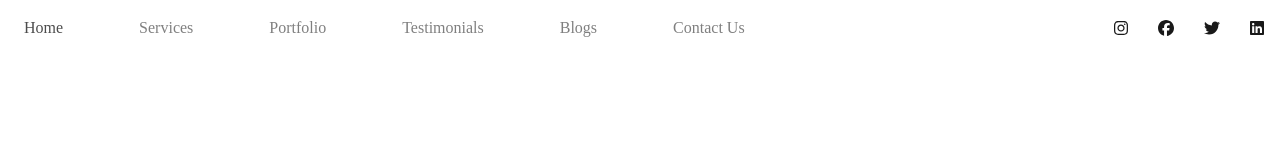
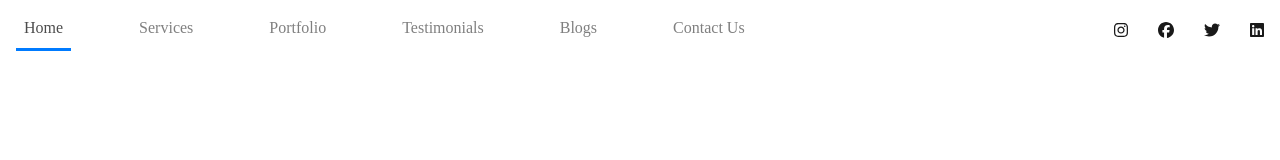
Before and after one commit to vaishnavi185/portfolio, a React (Create React App) app: page / in a window 1280 px wide. In both pictures the pointer is over the link "Home". Shown: the top 160 px of the page. Built offline with nearby package versions, Linux system fonts and the light colour scheme; a web font is replaced by a local one.

Commit message:
lined hover

```diff
--- a/src/components/nav.css
+++ b/src/components/nav.css
@@ -3,6 +3,9 @@
 }
 .nav-link {
     margin-right: 60px;
+}
+.nav-link:hover {
+    border-bottom: 3px solid #007bff; /* Change color of dashed line */
 }
 .social-icon {
     margin-left: 30px; /* Space between icons */
```
